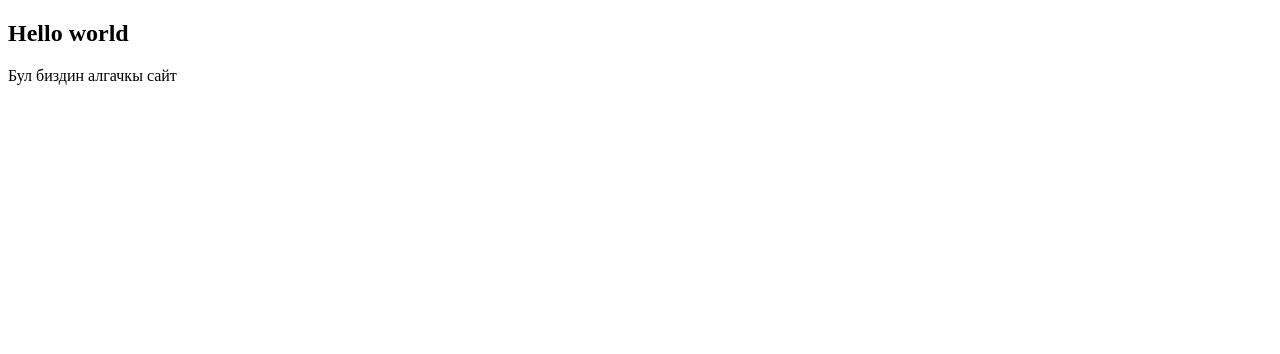
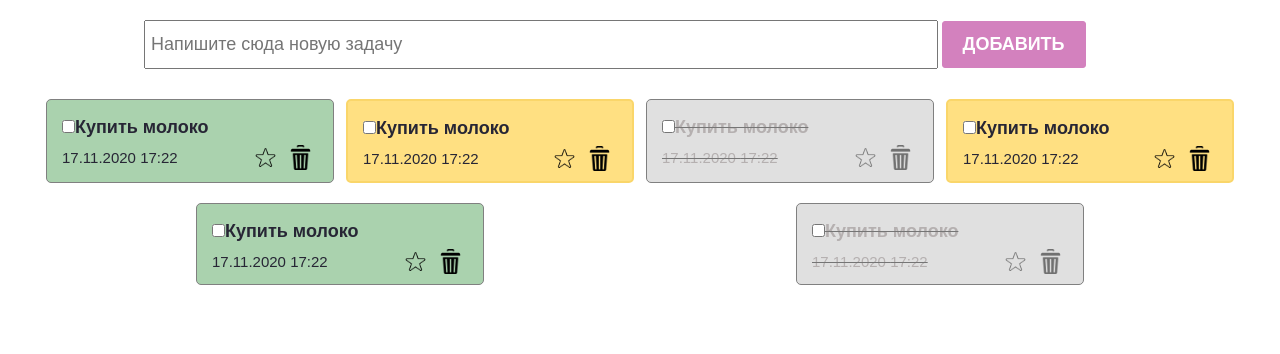
Before and after one commit to behmiana/ToDo, a Django app: page / in a window 1280 px wide. Shown: the top 354 px of the page. Run offline with Django 4.2, Linux system fonts and the light colour scheme.

Commit message:
copied index with html static

```diff
--- /dev/null
+++ b/main/static/styles/index.css
@@ -0,0 +1,93 @@
+*{
+    box-sizing: border-box;
+    margin: 0;
+    padding: 0;
+    color: rgb(39, 38, 53);
+}
+section{
+    width: 100%;
+    padding: 20px;
+    display: flex;
+    flex-direction: column;
+    align-items: center;
+}
+.create_container{
+    width: 80%;
+}
+.create_input{
+    padding: 12px 5px;
+    font-size: 18px;
+    width: 80%;
+}
+.create_button{
+    padding: 12px 20px;
+    background-color: rgb(211, 129, 190);
+    border: 1px solid rgb(211, 129, 190);
+    color: white;
+    font-size: 18px;
+    text-transform: uppercase;
+    font-weight: bold;
+    border-radius: 3px;
+    cursor: pointer;
+}
+.create_button:active{
+    border: 1px solid rgb(211, 129, 190);
+    box-shadow: 2px 2px 5px 3px rgb(234, 194, 201);
+}
+.todo_container{
+    padding: 30px 20px;
+    display: flex;
+    justify-content: space-around;
+    flex-wrap: wrap;
+    width: 100%;
+}
+.todo_item{
+    border: 1px solid gray;
+    border-radius: 5px;
+    width: 24%;
+    padding: 10px 15px;
+    background-color: rgb(170, 210, 174);
+    margin-bottom: 20px;
+}
+.todo_item.done{
+    background-color: #E0E0E0;
+    text-decoration: line-through;
+    color: #757575;
+}
+.todo_item.done h4, .todo_item.done p, .todo_item.done span{
+    color: rgb(181, 176, 176)
+}
+.todo_item.done img{
+    opacity: 0.5;
+}
+.todo_item.marked{
+    background-color:#FFE082;
+    border: 2px solid #fad66a;
+}
+.todo_item_header{
+    display: flex;
+    align-items: center;
+    min-height: 35px;
+}
+.todo_item_header h4{
+    font-size: 18px;
+    font-family: sans-serif;
+}
+.todo_item_footer{
+    display: flex;
+    justify-content: space-between;
+    align-items: center;
+}
+.todo_item_footer p{
+    font-size: 15px;
+    font-family: sans-serif;
+}
+.todo_item_footer .action_buttons{
+    display: flex;
+}
+.todo_item_footer img{
+    width: 25px;
+    height: 25px;
+    margin: 0 5px;
+    cursor: pointer;
+}
--- a/main/templates/index.html
+++ b/main/templates/index.html
@@ -4,10 +4,124 @@
     <meta charset="UTF-8">
     <meta http-equiv="X-UA-Compatible" content="IE=edge">
     <meta name="viewport" content="width=device-width, initial-scale=1.0">
-    <title>Document</title>
+    <title>ToDo</title>
+    <link rel="stylesheet" href="./checkbox.css">
+    <link rel="stylesheet" href="./index.css">
 </head>
 <body>
-    <h2>Hello world</h2>
-    <div>Бул биздин алгачкы сайт</div>
+    <section>
+        <div class="create_container">
+            <input
+            class="create_input"
+            type="text"
+            placeholder="Напишите сюда новую задачу"
+            />
+            <button class="create_button">Добавить</button>
+        </div>
+
+        <div class="todo_container">
+
+            <div class="todo_item">
+                <div class="todo_item_header">
+                    <label class="checkbox_container">
+                        <input type="checkbox"/>
+                        <span class="ckeckmark"></span>
+                    </label>
+                    <h4>Купить молоко</h4>
+                </div>
+                <div class="todo_item_footer">
+                    <p>17.11.2020 <span>17:22</span></p>
+                    <div class="action_buttons">
+                        <img src="./star-512.webp" />
+                        <img src="./1345874.png" />
+                    </div>
+                </div>
+            </div>
+
+            <div class="todo_item marked">
+                <div class="todo_item_header">
+                    <label class="checkbox_container">
+                        <input type="checkbox"/>
+                        <span class="ckeckmark"></span>
+                    </label>
+                    <h4>Купить молоко</h4>
+                </div>
+                <div class="todo_item_footer">
+                    <p>17.11.2020 <span>17:22</span></p>
+                    <div class="action_buttons">
+                        <img src="./star-512.webp" />
+                        <img src="./1345874.png" />
+                    </div>
+                </div>
+            </div>
+            <div class="todo_item done">
+                <div class="todo_item_header">
+                    <label class="checkbox_container">
+                        <input type="checkbox"/>
+                        <span class="ckeckmark"></span>
+                    </label>
+                    <h4>Купить молоко</h4>
+                </div>
+                <div class="todo_item_footer">
+                    <p>17.11.2020 <span>17:22</span></p>
+                    <div class="action_buttons">
+                        <img src="./star-512.webp" />
+                        <img src="./1345874.png" />
+                    </div>
+                </div>
+            </div>
+            <div class="todo_item marked">
+                <div class="todo_item_header">
+                    <label class="checkbox_container">
+                        <input type="checkbox"/>
+                        <span class="ckeckmark"></span>
+                    </label>
+                    <h4>Купить молоко</h4>
+                </div>
+                <div class="todo_item_footer">
+                    <p>17.11.2020 <span>17:22</span></p>
+                    <div class="action_buttons">
+                        <img src="./star-512.webp" />
+                        <img src="./1345874.png" />
+                    </div>
+                </div>
+            </div>
+            <div class="todo_item">
+                <div class="todo_item_header">
+                    <label class="checkbox_container">
+                        <input type="checkbox"/>
+                        <span class="ckeckmark"></span>
+                    </label>
+                    <h4>Купить молоко</h4>
+                </div>
+                <div class="todo_item_footer">
+                    <p>17.11.2020 <span>17:22</span></p>
+                    <div class="action_buttons">
+                        <img src="./star-512.webp" />
+                        <img src="./1345874.png" />
+                    </div>
+                </div>
+            </div>
+            <div class="todo_item done">
+                <div class="todo_item_header">
+                    <label class="checkbox_container">
+                        <input type="checkbox"/>
+                        <span class="ckeckmark"></span>
+                    </label>
+                    <h4>Купить молоко</h4>
+                </div>
+                <div class="todo_item_footer">
+                    <p>17.11.2020 <span>17:22</span></p>
+                    <div class="action_buttons">
+                        <img src="./star-512.webp" />
+                        <img src="./1345874.png" />
+                    </div>
+                </div>
+            </div>
+
+        </div>
+
+    </section>
+
 </body>
 </html>
```
Also changed, not shown: main/static/icons/1345874.png (added), main/static/icons/star-512.webp (added), main/static/icons/unchecked-checkbox.png (added), main/static/styles/checkbox.css (added).
